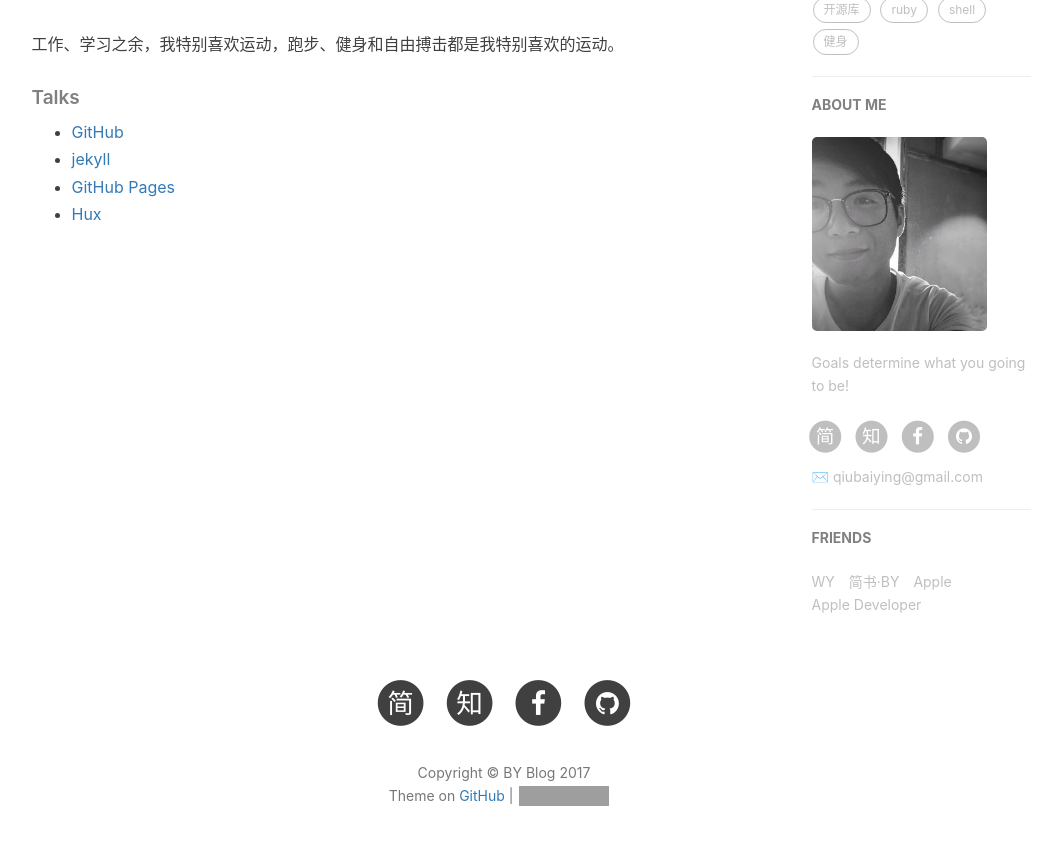
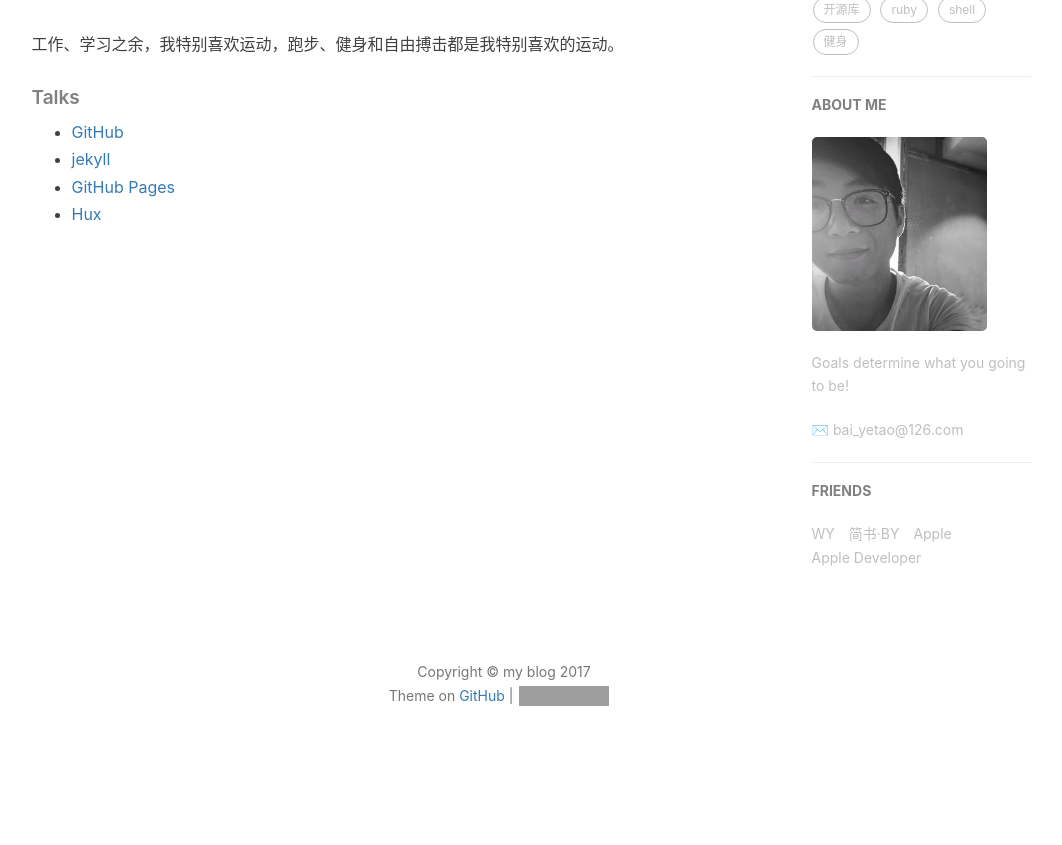
Before and after one commit to jinghaitingfeng/jinghaitingfeng.github.io, a Jekyll site: the page built from about.html, in a window 1280 px wide and 900 px high, scrolled down 713 px. Shown: the top 845 px of the window, without its empty margins (136-1198 px from the left). Built offline with Jekyll 4.4.1, drawn with Linux system fonts in a browser that asks for light colours; nearby versions of some CDN libraries; comment, search, counter and statistics services are not loaded; after the commit the page ends 1513 px from its top, so only the background shows below that; some of the changed lines change nothing that is shown; grey boxes are pictures that could not be loaded.

Commit message:
Update _config.yml

```diff
--- a/_config.yml
+++ b/_config.yml
@@ -1,13 +1,13 @@
 # Site settings
-title: BY Blog
-SEOTitle: 柏荧的博客 | BY Blog
+title: my blog
+SEOTitle: 静海听风的博客 | my blog
 header-img: img/post-bg-desk.jpg
-email: qiubaiying@gmail.com
+email: bai_yetao@126.com
 description: "Every failure is leading towards success."
-keyword: "BY, BY Blog, 柏荧的博客, qiubaiying, 邱柏荧, iOS, Apple, iPhone"
-url: "http://qiubaiying.github.io"          # your host, for absolute URL
+keyword: "iOS, Apple, iPhone"
+url: "http://jinghaitingfeng.github.io"          # your host, for absolute URL
 baseurl: ""      # for example, '/blog' if your blog hosted on 'host/blog'
-github_repo: "https://github.com/qiubaiying/qiubaiying.github.io.git" # you code repository
+github_repo: "https://github.com/jinghaitingfeng/jinghaitingfeng.github.io.git" # you code repository
 
 # Sidebar settings
 sidebar: true                           # whether or not using Sidebar.
@@ -19,10 +19,10 @@ sidebar-avatar: /img/about-BY-gentle.jpg      # use absolute URL, seeing it's us
 # SNS settings
 RSS: false
 # weibo_username:     qiubaiying
-zhihu_username:     qiubaiying
-github_username:    qiubaiying
-facebook_username:  baiying.qiu.7
-jianshu_username:   e71990ada2fd
+#zhihu_username:     qiubaiying
+#github_username:    qiubaiying
+#facebook_username:  baiying.qiu.7
+#jianshu_username:   e71990ada2fd
 #twitter_username:   qiubaiying
 
 
@@ -56,7 +56,7 @@ kramdown:
 
 # 评论系统
 # Disqus settings（https://disqus.com/）
-disqus_username: qiubaiying
+#disqus_username: qiubaiying
 
 # 多说 将于2017年6月1日正式关停服务，建议使用 Disqus（http://dev.duoshuo.com/threads/58d1169ae293b89a20c57241）
 # Duoshuo settings
@@ -69,11 +69,11 @@ disqus_username: qiubaiying
 
 # Analytics settings
 # Baidu Analytics
-ba_track_id: b50bf2b12b5338a1845e33832976fd68
+#ba_track_id: b50bf2b12b5338a1845e33832976fd68
 
 # Google Analytics
-ga_track_id: 'UA-90855596-1'            # Format: UA-xxxxxx-xx
-ga_domain: auto
+#ga_track_id: 'UA-90855596-1'            # Format: UA-xxxxxx-xx
+#ga_domain: auto
 
 
 
```
